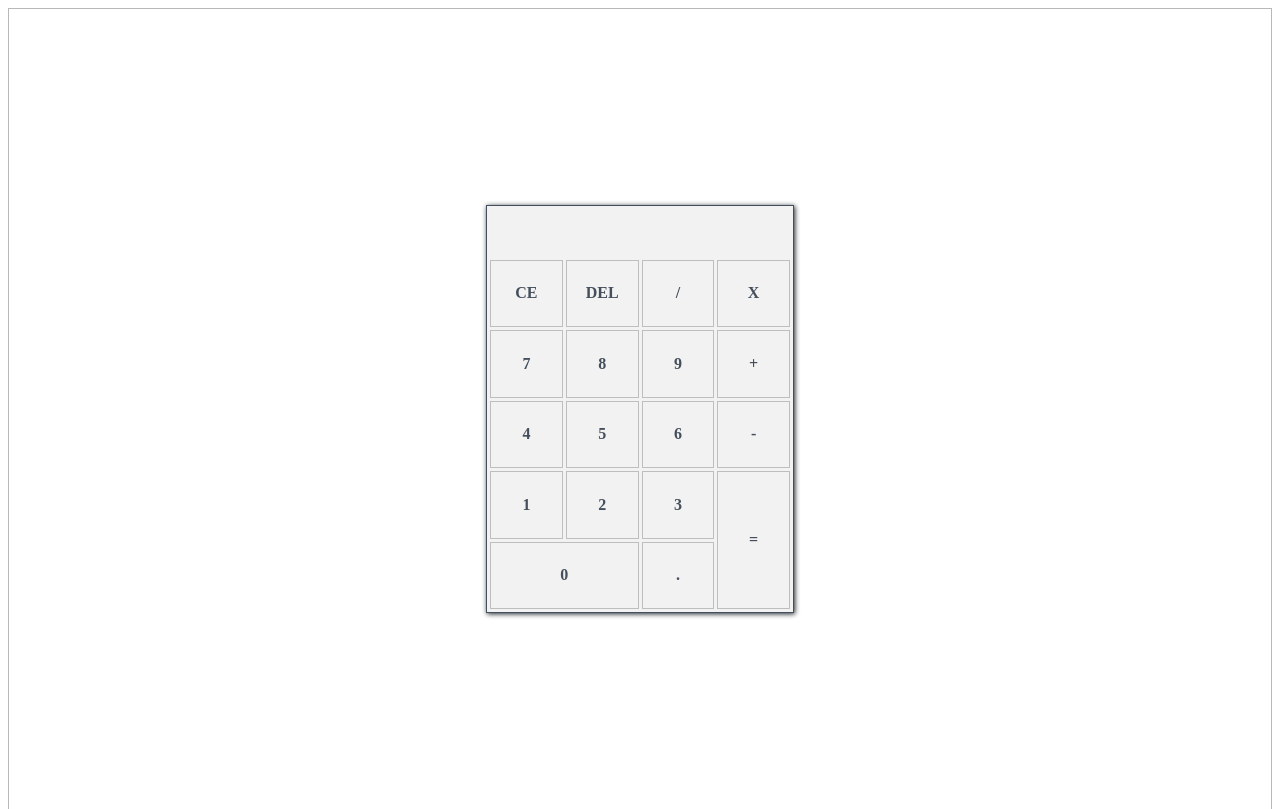
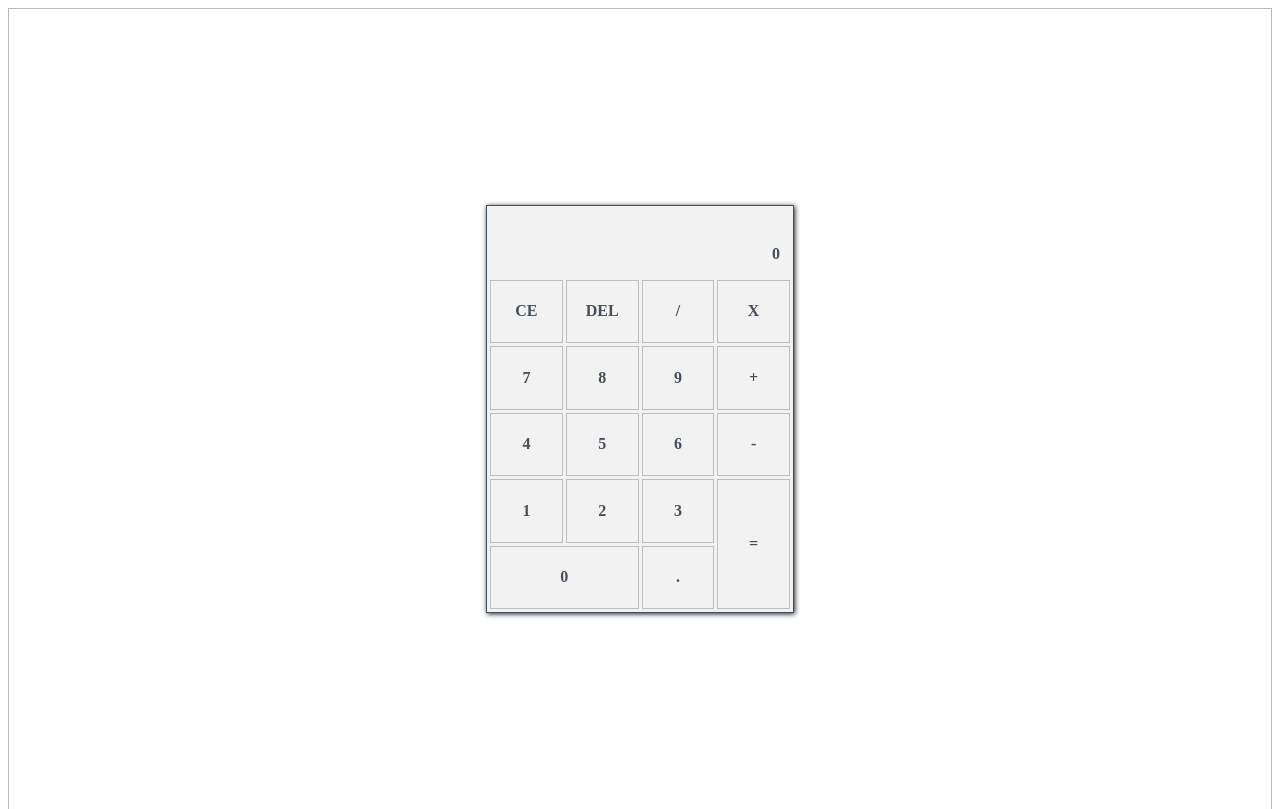
Before and after one commit to arkgp/calculator, a plain HTML site: page index.html in a window 1280 px wide. Drawn offline with Linux system fonts and the light colour scheme.

Commit message:
Finish the layout of the display area

```diff
--- a/index.html
+++ b/index.html
@@ -7,7 +7,14 @@
     </head>
     <body class="flex-container">
         <div id="calculator">
-            <div id="display"></div>
+            <div id="display">
+                <div class="display-container" id="current-equation">
+                    <div></div>
+                </div>
+                <div class="display-container" id="user-input">
+                    <div>0</div>
+                </div>
+            </div>
             <div class="flex-container" id="erase">
                 <div>CE</div>
             </div>
--- a/style.css
+++ b/style.css
@@ -38,10 +38,19 @@ html, body {
 
     font-weight: 700;
     border: 1px solid #b8b8b9;
+
+    user-select: none;
 }
 
 #display {
     grid-area: Display;
+
+    display: flex;
+    flex-direction: column;
+    justify-content: center;
+    align-items: center;
+
+    padding: 3px 10px;
 }
 
 #erase {
@@ -115,3 +124,19 @@ html, body {
 #period {
     grid-area: Period;
 }
+
+#user-input {
+    flex-basis: 65%;
+    width: 100%;
+}
+
+#current-equation {
+    flex-basis: 35%;
+    width: 100%;
+}
+
+.display-container {
+    display: flex;
+    justify-content: right;
+    align-items: center;
+}
```
